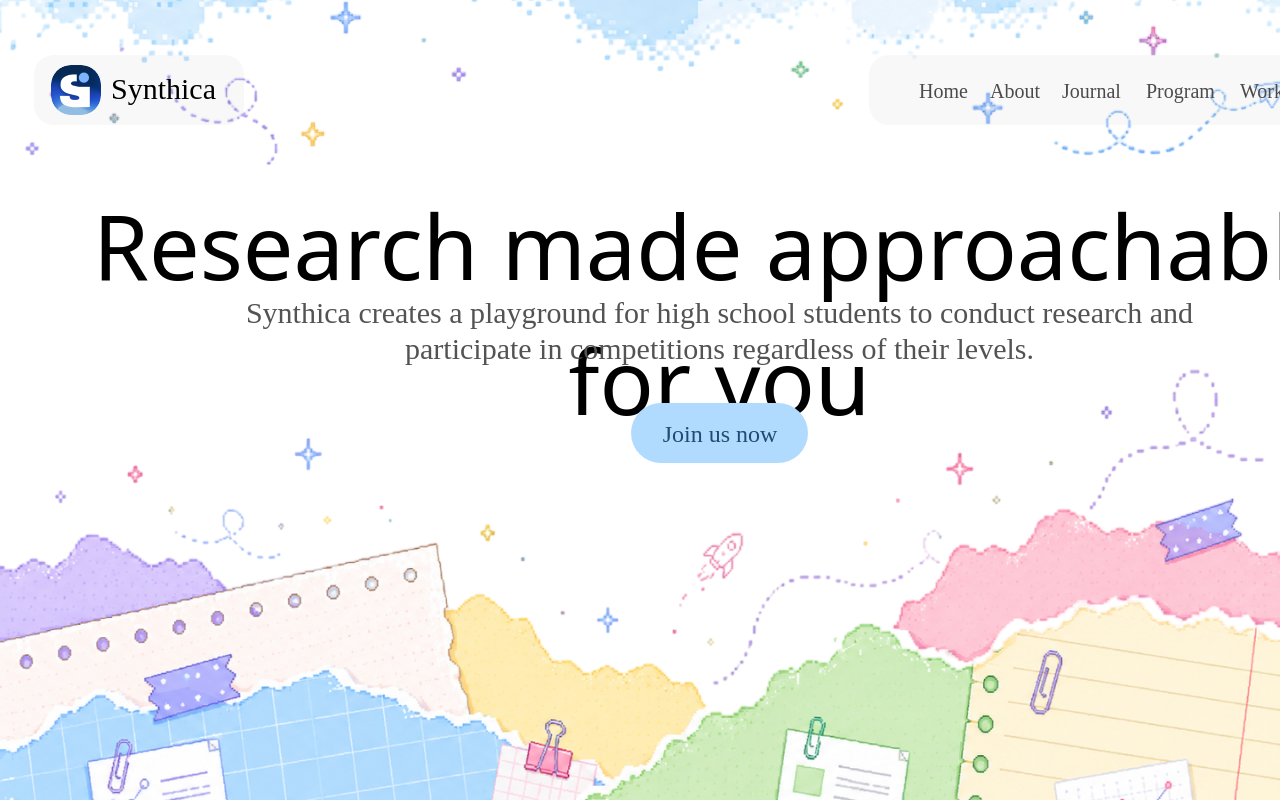
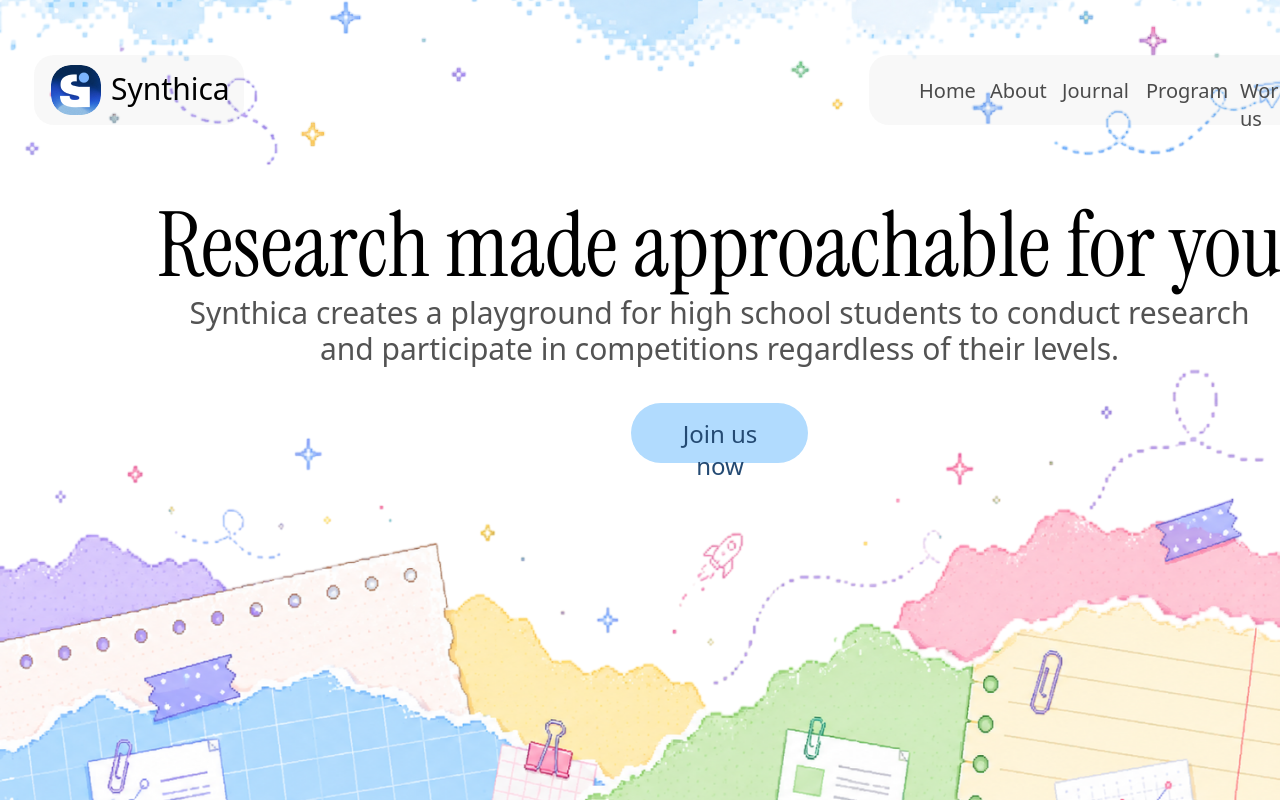
Before and after one commit to friendlyfoe241-cyber/Synthica-landing-page, a Next.js app: page / in a window 1280 px wide. Shown: the top 800 px of the page. Built offline with nearby package versions, Linux system fonts and the light colour scheme.

Commit message:
fix: restore fonts - DM Sans for googleSansFlex, Instrument Serif for instrumentSerif

```diff
--- a/app/globals.css
+++ b/app/globals.css
@@ -1,3 +1,8 @@
 @tailwind base;
 @tailwind components;
 @tailwind utilities;
+
+@theme {
+  --font-sans: var(--font-dm-sans), ui-sans-serif, system-ui, sans-serif;
+  --font-serif: var(--font-instrument-serif), ui-serif, Georgia, serif;
+}
--- a/app/layout.tsx
+++ b/app/layout.tsx
@@ -1,10 +1,17 @@
-import { Inter } from "next/font/google";
+import { DM_Sans, Instrument_Serif } from "next/font/google";
 import "./globals.css";
 
-const inter = Inter({
+const dmSans = DM_Sans({
   subsets: ["latin"],
   weight: ["400", "500"],
-  variable: "--font-inter",
+  variable: "--font-dm-sans",
+});
+
+const instrumentSerif = Instrument_Serif({
+  subsets: ["latin"],
+  weight: ["400"],
+  style: ["normal", "italic"],
+  variable: "--font-instrument-serif",
 });
 
 export default function RootLayout({
@@ -13,7 +20,7 @@ export default function RootLayout({
   children: React.ReactNode;
 }) {
   return (
-    <html lang="en" className={`${inter.variable}`}>
+    <html lang="en" className={`${dmSans.variable} ${instrumentSerif.variable}`}>
       <body>{children}</body>
     </html>
   );
--- a/tailwind.config.ts
+++ b/tailwind.config.ts
@@ -7,7 +7,8 @@ export default {
   theme: {
     extend: {
       fontFamily: {
-        inter: ["--font-inter"],
+        googleSansFlex: ["var(--font-dm-sans)"],
+        instrumentSerif: ["var(--font-instrument-serif)"],
       },
     },
   },
```
